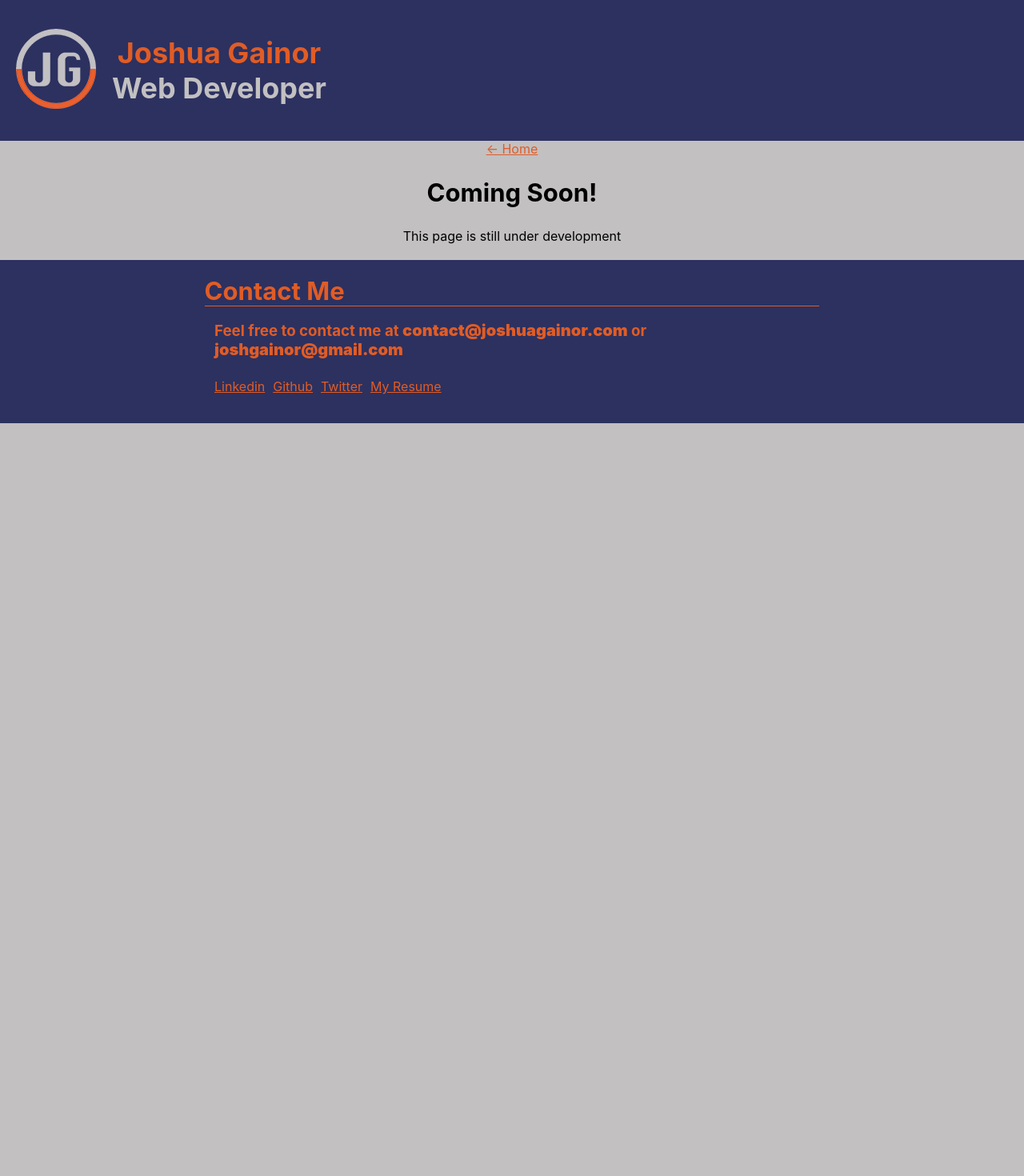
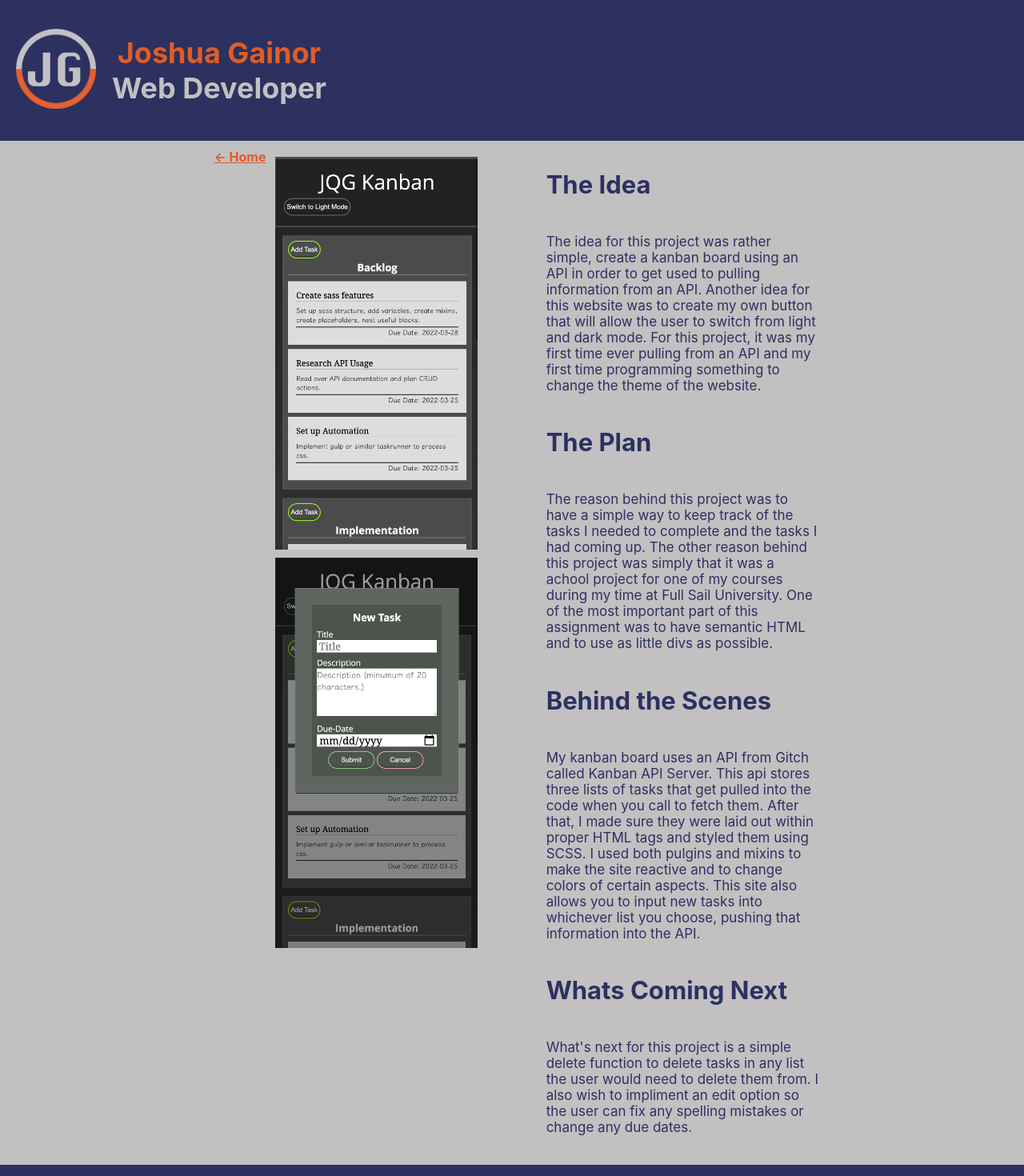
Before and after one commit to GainorJoshua-FS/DigitalPorfolio, a React (Create React App) app: page /#/kanban in a window 1280 px wide. Shown: the top 1470 px of the page at 80% size. Before the commit the page ends 800 px from the top, so only its background shows below. Built offline with nearby package versions, Linux system fonts and the light colour scheme.

Commit message:
Kanban information done

```diff
--- a/src/components/Kanban.js
+++ b/src/components/Kanban.js
@@ -7,37 +7,42 @@ const home = "<- Home"
 
 function Kanban() {
     return (
-        <section >
+        <section style={styles.section} >
                 <Link style={styles.link} to="/"> {home} </Link>
-                <h2>Coming Soon!</h2>
+                {/* <h2>Coming Soon!</h2>
                 <p>
                     This page is still under development
-                </p>
-            {/* <section style={styles.div}>
-                <img style={styles.col} src={collection} alt="A bookshelf full of board games" />
-                <img style={styles.col} src={homescreen} alt="A color pallet"/>
-            </section> */}
-            {/* <section>
+                </p> */}
+            <section style={styles.div}>
+                <img style={styles.col} src={KanHome} alt="A Kanban Board Website's home page" />
+                <img style={styles.col} src={KanNew} alt="A modal window for adding a new task to a kanban board"/>
+            </section>
+            <section>
                 <article style={styles.article}>
                     <h2>The Idea</h2>
-                    <p style={styles.p}>I had always been a fan of games ever since I could remember. However, as I got older, I learned that board games were better at bringing people together to enjoy each other's company. Starting around my late high school years, I started collecting board games and hosting game nights at my house with my friends. One issue I started to come across was picking out a game to play and trying to list off possible games to choose from. As my collection grew, it became harder and harder to list out every option for the group. That’s where my idea for Game Night Debut came from. Now, users can keep their collection online to share to others to make it easier to view and choose a game.</p>
+                    <p style={styles.p}>
+                        The idea for this project was rather simple, create a kanban board using an API in order to get used to pulling information from an API. Another idea for this website was to create my own button that will allow the user to switch from light and dark mode. For this project, it was my first time ever pulling from an API and my first time programming something to change the theme of the website.
+                    </p>
                 </article>
                 <article style={styles.article}>
                     <h2>The Plan</h2>
-                    <p style={styles.p}>I wanted to make an app that had one simple purpose of keeping your board game collection all in one place. To do this, I started to come up with a color pallet to use for the web app. Since the topic was on board games, I wanted the color scheme to be somewhat old/classic and a little bit of retro. As for fonts, I wanted to go with something easy to read, but also something a little fancy for the title of the site. Once the colors and fonts had been picked, it was time to move onto the wireframes.
-                        <br/><br/>
-                        The wireframes started with just grayed out blocks that would show the placements of different images and text. Once I planned out the layouts of the first few screens, I began adding color, text, and images. Of course, it didn't stop there as I had to make tweaks and edits to the layouts as I populated the wireframes. Once I had a full wireframe of the app that I was proud of, I started with the code.
+                    <p style={styles.p}>
+                        The reason behind this project was to have a simple way to keep track of the tasks I needed to complete and the tasks I had coming up. The other reason behind this project was simply that it was a achool project for one of my courses during my time at Full Sail University. One of the most important part of this assignment was to have semantic HTML and to use as little divs as possible.
                     </p>
                 </article>
                 <article style={styles.article}>
                     <h2>Behind the Scenes</h2>
-                    <p style={styles.p}>Game Night Debut is a ReactJs and NodeJs based web application that’s programmed primarily for mobile use. As far as the games go, the images and the information on the games comes from an API called Board Game Atlas. The home page is sorted by the top-rated games at the time and the search page allows you to search for any board game and board game expansions. The backend consists of a Postgres database that keeps track of the plans on your account.</p>
+                    <p style={styles.p}>
+                        My kanban board uses an API from Gitch called Kanban API Server. This api stores three lists of tasks that get pulled into the code when you call to fetch them. After that, I made sure they were laid out within proper HTML tags and styled them using SCSS. I used both pulgins and mixins to make the site reactive and to change colors of certain aspects. This site also allows you to input new tasks into whichever list you choose, pushing that information into the API.
+                    </p>
                 </article>
                 <article style={styles.article}>
                     <h2>Whats Coming Next</h2>
-                    <p style={styles.p}>As of right now, Game Night Debut has the option of keeping a collection of your games and creating a plan that has a date, time, and address to keep track of when your upcoming game nights are. In the future, I plan on creating a login system and an invite system that will let you send your plans to others so that they can keep track of when and where to meet up. I also plan on putting the collection into the database that's associated to the user's account.</p>
+                    <p style={styles.p}>
+                        What's next for this project is a simple delete function to delete tasks in any list the user would need to delete them from. I also wish to impliment an edit option so the user can fix any spelling mistakes or change any due dates.
+                    </p>
                 </article>
-            </section> */}
+            </section>
         </section>
     )
 }
@@ -71,7 +76,8 @@ const styles ={
     },
     link:{
         color: "#e15c25",
-        width: "100%"
+        width: "100%",
+        fontWeight: "bolder"
     },
     p:{
         fontSize: "17px"
```
Also changed, not shown: 3 other files (tests, documents, lock files or other folders).
